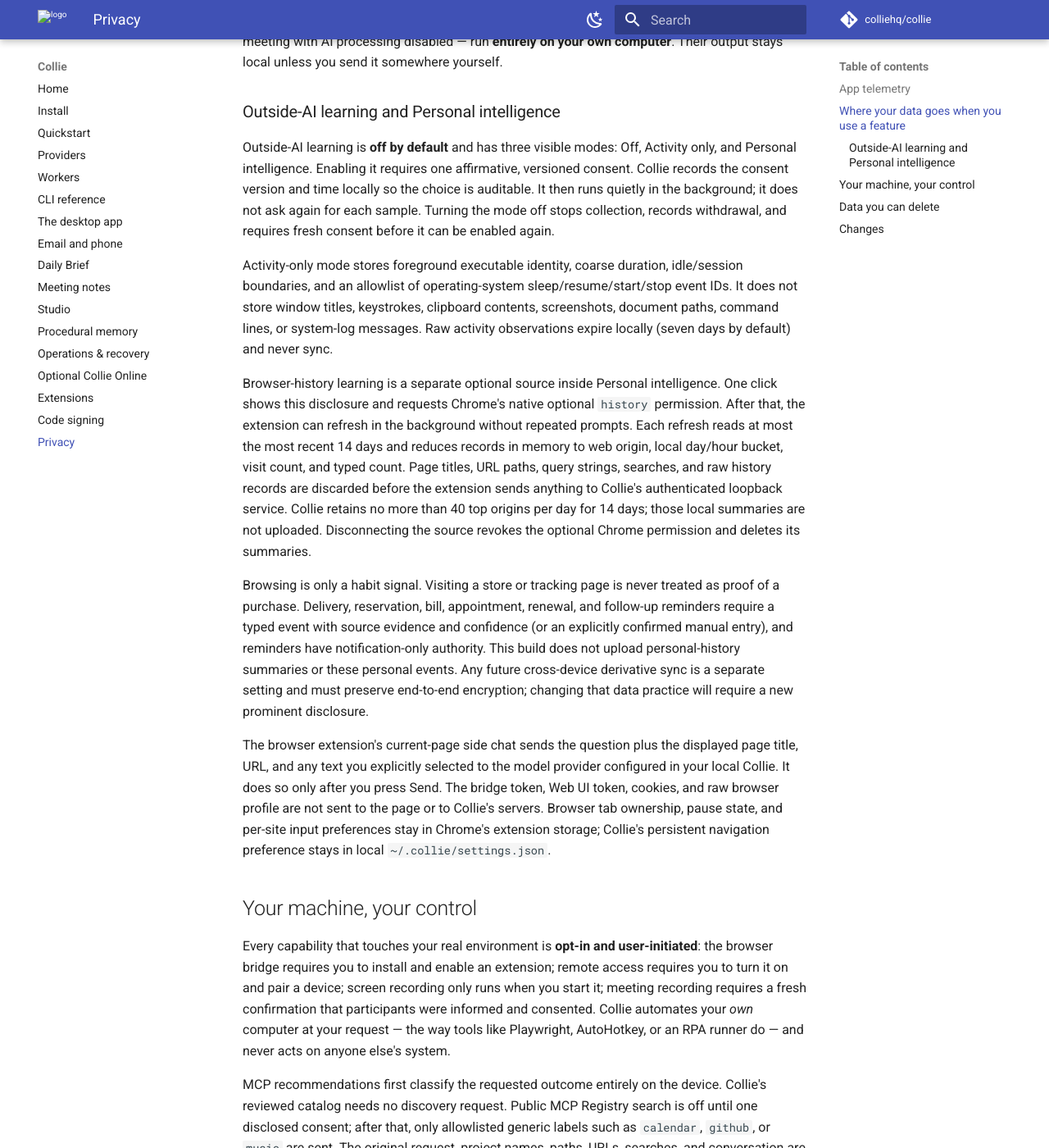
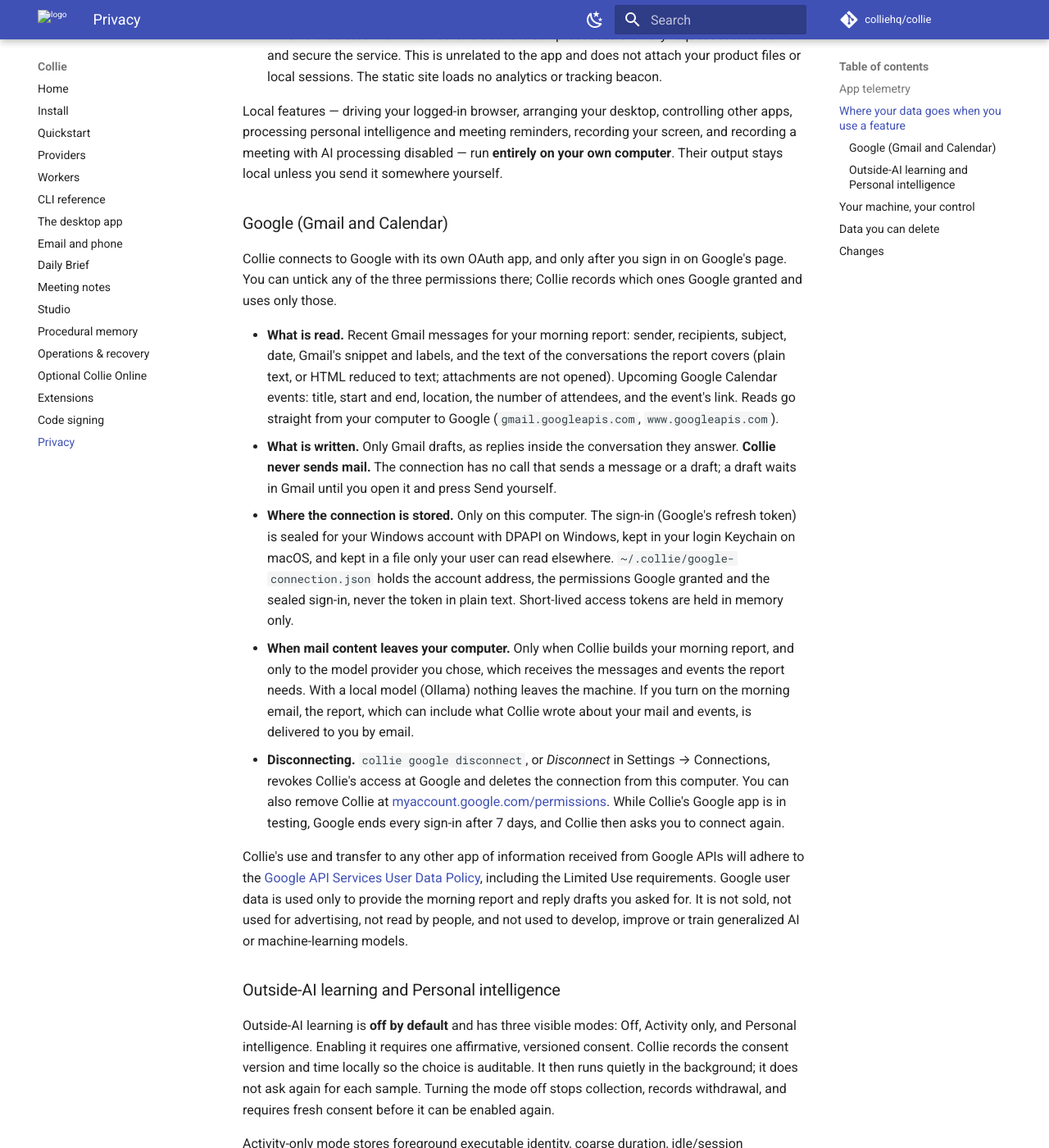
Before and after one commit to colliehq/collie, an MkDocs documentation site: the page built from docs/privacy.md, in a window 1280 px wide and 1400 px high, scrolled down 3200 px. Shown: the whole window at 82% size. Built offline with MkDocs 1.6.1 and Material for MkDocs 9.7.7, drawn with Linux system fonts in a browser that asks for light colours; comment, search, counter and statistics services are not loaded; some of the changed text lies outside the part shown.

Commit message:
Document the Google connection: privacy, Limited Use and the command
A connection that reads someone's mail needs its data flow stated
where the rest of Collie's flows are stated. Google's API Services User
Data Policy also asks for a Limited Use statement before the app can
leave testing.

docs/privacy.md gets an opt-in bullet and a Google section: what is read
(recent messages and the conversations the report covers, upcoming
events), that only drafts are written and Collie never sends, where the
connection is kept (DPAPI, Keychain or an owner-only file; the metadata
file never holds the token), that mail content goes only to the model
provider the person chose and only while building the report, how to
disconnect, the 7-day limit while the app is in testing, and the
Limited Use statement. docs/cli.md lists
`collie google connect | status | disconnect`.

Co-Authored-By: Claude Opus 5.5 (1M context) <noreply@anthropic.com>

```diff
--- a/docs/privacy.md
+++ b/docs/privacy.md
@@ -86,6 +86,12 @@ feature inherently requires:
   icon — until you open a link in your browser. Headlines are kept in
   `~/.collie/daily-brief/news.db`, shown as text, and never given to a model as instructions; if
   you turn on the morning email, they are part of it. Remove every feed to stop all requests.
+- **Gmail and Google Calendar (opt-in; off until you connect Google).** When you run
+  `collie google connect` or press *Connect* in Settings → Connections, Collie asks Google for three
+  permissions: read your Gmail, write Gmail drafts, and read your Google Calendar. Your computer then
+  talks to Google directly; no Collie server is involved. See
+  [Google (Gmail and Calendar)](#google-gmail-and-calendar) below for what is read, where the
+  connection is kept, and how to remove it.
 - **Phone remote (opt-in).** If you enable `collie web --remote`, your phone can reach your desktop
   through the collie.run relay. Hosted remote request and response contents are **end-to-end
   encrypted**; the relay handles necessary routing metadata such as room or device identifiers,
@@ -113,6 +119,42 @@ Local features — driving your logged-in browser, arranging your desktop, contr
 processing personal intelligence and meeting reminders, recording your screen, and recording a
 meeting with AI processing disabled — run **entirely on your own computer**. Their output stays local
 unless you send it somewhere yourself.
+
+### Google (Gmail and Calendar)
+
+Collie connects to Google with its own OAuth app, and only after you sign in on Google's page. You
+can untick any of the three permissions there; Collie records which ones Google granted and uses
+only those.
+
+- **What is read.** Recent Gmail messages for your morning report: sender, recipients, subject,
+  date, Gmail's snippet and labels, and the text of the conversations the report covers (plain text,
+  or HTML reduced to text; attachments are not opened). Upcoming Google Calendar events: title,
+  start and end, location, the number of attendees, and the event's link. Reads go straight from
+  your computer to Google (`gmail.googleapis.com`, `www.googleapis.com`).
+- **What is written.** Only Gmail drafts, as replies inside the conversation they answer. **Collie
+  never sends mail.** The connection has no call that sends a message or a draft; a draft waits in
+  Gmail until you open it and press Send yourself.
+- **Where the connection is stored.** Only on this computer. The sign-in (Google's refresh token) is
+  sealed for your Windows account with DPAPI on Windows, kept in your login Keychain on macOS, and
+  kept in a file only your user can read elsewhere. `~/.collie/google-connection.json` holds the
+  account address, the permissions Google granted and the sealed sign-in, never the token in plain
+  text. Short-lived access tokens are held in memory only.
+- **When mail content leaves your computer.** Only when Collie builds your morning report, and
+  only to the model provider you chose, which receives the messages and events the report needs.
+  With a local model (Ollama) nothing leaves the machine. If you turn on the morning email, the
+  report, which can include what Collie wrote about your mail and events, is delivered to you by
+  email.
+- **Disconnecting.** `collie google disconnect`, or *Disconnect* in Settings → Connections,
+  revokes Collie's access at Google and deletes the connection from this computer. You can also
+  remove Collie at [myaccount.google.com/permissions](https://myaccount.google.com/permissions).
+  While Collie's Google app is in testing, Google ends every sign-in after 7 days, and Collie then
+  asks you to connect again.
+
+Collie's use and transfer to any other app of information received from Google APIs will adhere to
+the [Google API Services User Data Policy](https://developers.google.com/terms/api-services-user-data-policy),
+including the Limited Use requirements. Google user data is used only to provide the morning report
+and reply drafts you asked for. It is not sold, not used for advertising, not read by people, and not
+used to develop, improve or train generalized AI or machine-learning models.
 
 ### Outside-AI learning and Personal intelligence
 
@@ -172,7 +214,8 @@ provider's tools is actually used.
 Collie's local state (settings, memory, sessions, meeting schedules, meeting recordings/notes,
 paired-device list) lives under `~/.collie` on your machine. A meeting recording or manually added
 scheduled meeting can be deleted individually from Meeting Notes; delete the whole folder to remove
-all Collie state. Uninstalling Collie removes the program.
+all Collie state. The Google connection is removed with `collie google disconnect`, which also
+revokes it at Google. Uninstalling Collie removes the program.
 
 ## Changes
 
```
Also changed, not shown: docs/cli.md (+3 -0 lines).
